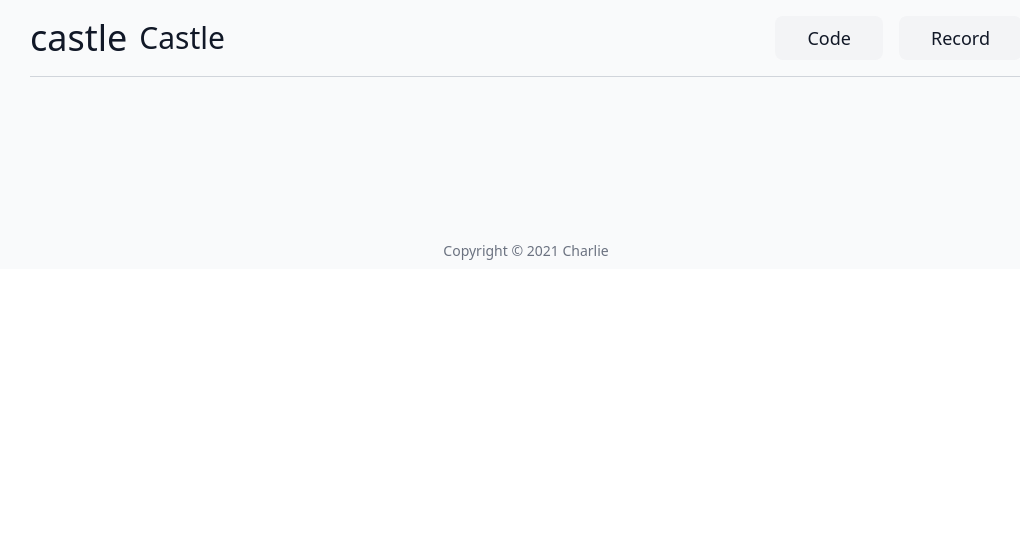
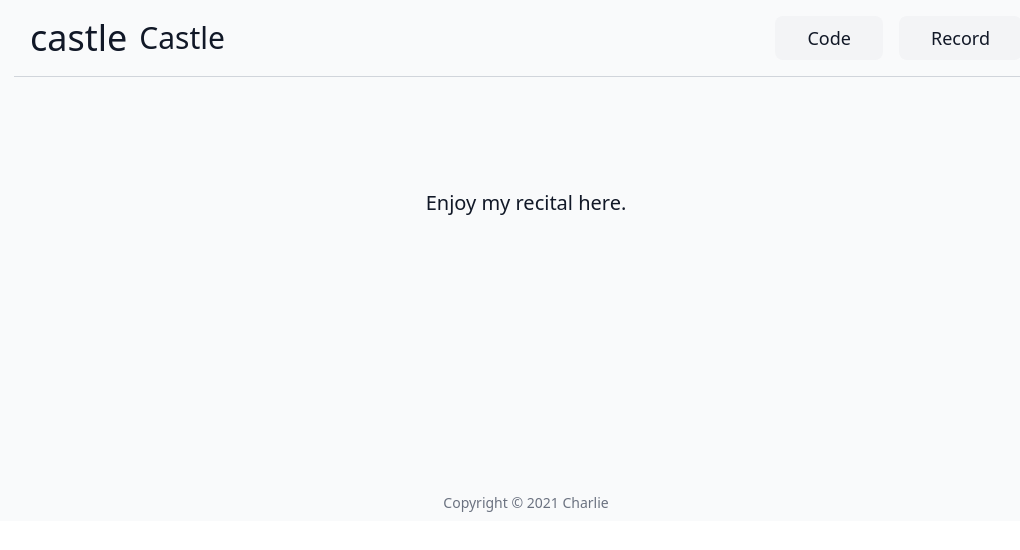
Before and after one commit to charlielinz/castle, a React (Create React App) app: page /record in a window 1280 px wide. Shown: the top 550 px of the page, without its empty margins (114-1134 px from the left). Built offline with nearby package versions, Linux system fonts and the light colour scheme.

Commit message:
little changes

```diff
--- a/package.json
+++ b/package.json
@@ -12,6 +12,7 @@
     "react-dom": "^17.0.2",
     "react-router-dom": "^5.3.0",
     "react-scripts": "4.0.3",
+    "react-youtube": "^7.13.1",
     "web-vitals": "^1.1.2"
   },
   "scripts": {
--- a/src/components/HomeView.js
+++ b/src/components/HomeView.js
@@ -22,7 +22,7 @@ const HomeView = () => {
             </p>
           </div>
         </div>
-        <div className="max-w-sm mx-auto px-8 py-16 flex flex-wrap-reverse justify-center items-center lg:border-b lg:border-gray-200 lg:gap-20 lg:max-w-screen-lg lg:px-4">
+        <div className="max-w-sm mx-auto px-8 py-16 flex flex-wrap-reverse justify-center items-center border-b border-gray-200 lg:gap-20 lg:max-w-screen-lg lg:px-4">
           <div>
             <h1 className="text-xl">Art & Tech</h1>
             <h1 className="text-xl">Emotional & Rational</h1>
@@ -117,7 +117,7 @@ const HomeView = () => {
           </div>
         </div>
       </div>
-      <div className="max-w-sm mx-auto lg:max-w-screen-lg">
+      <div className="max-w-sm mx-auto px-4 border-t border-gray-200 lg:max-w-screen-lg">
         <div className="flex justify-center">
           <h1 className="py-16 text-4xl lg:py-28">Skills</h1>
         </div>
--- a/src/components/Navbar.js
+++ b/src/components/Navbar.js
@@ -3,8 +3,7 @@ import { Link } from "react-router-dom";
 const Navbar = () => {
   return (
     <nav className="bg-gray-50 sticky top-0 z-10 inset-x-0 font-sans text-gray-900">
-      <div className="max-w-screen-lg mx-auto px-4">
-        <div className="py-4 border-b border-gray-300">
+      <div className="max-w-screen-lg mx-auto px-4 py-4 border-b border-gray-300">
         <ul className="flex justify-end items-center gap-4">
           <li className="mr-auto">
             <Link to="/" className="flex items-center gap-2">
@@ -17,13 +16,12 @@ const Navbar = () => {
             </Link>
           </li>
           <li className="px-4 py-2 text-sm lg:text-lg lg:px-8 lg:py-2 bg-gray-100 hover:bg-gray-200 transition-colors duration-300 rounded-lg">
-              <Link to="/experience">Code</Link>
+            <Link to="/code">Code</Link>
           </li>
           <li className="px-4 py-2 text-sm lg:text-lg lg:px-8 lg:py-2 bg-gray-100 hover:bg-gray-200 transition-colors duration-300 rounded-lg">
-              <Link to="/skills">Record</Link>
+            <Link to="/record">Record</Link>
           </li>
         </ul>
-        </div>
       </div>
     </nav>
   );
--- a/src/components/RecordHolder.js
+++ b/src/components/RecordHolder.js
@@ -1,9 +1,11 @@
 const RecordHolder = () => {
-    return (
-        <header>
+  return (
+    <header className="bg-gray-50 font-san text-gray-900">
+      <div className="max-w-sm mx-auto px-8 pt-20 pb-8 flex justify-center lg:max-w-screen-lg lg:px-4 lg:py-28">
+        <p className="text-xl">Enjoy my recital here.</p>
+      </div>
+    </header>
+  );
+};
 
-        </header>
-    )
-}
-
-export default RecordHolder
+export default RecordHolder;
```
Also changed, not shown: 1 other file (tests, documents, lock files or other folders). Lines whose indentation alone changed are shown as unchanged.
